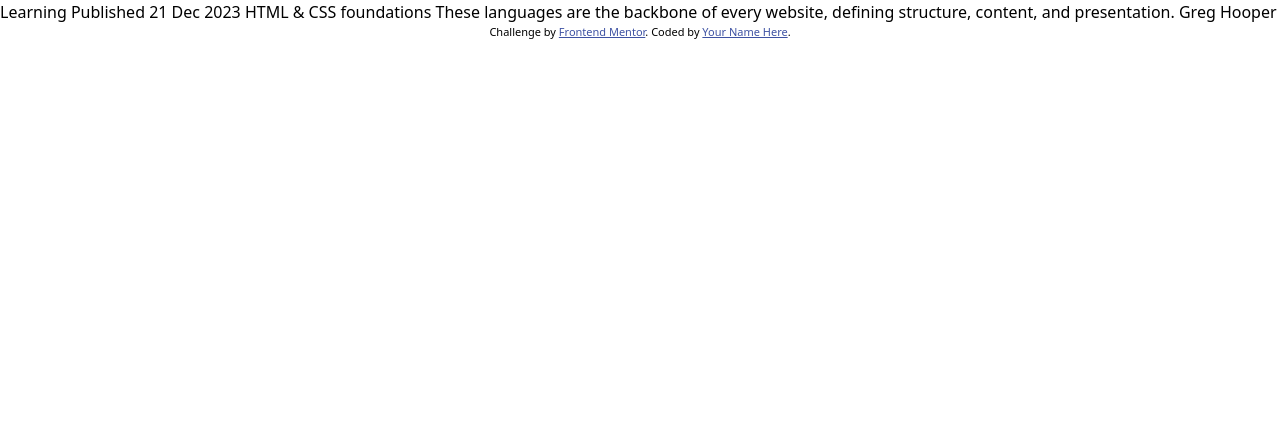
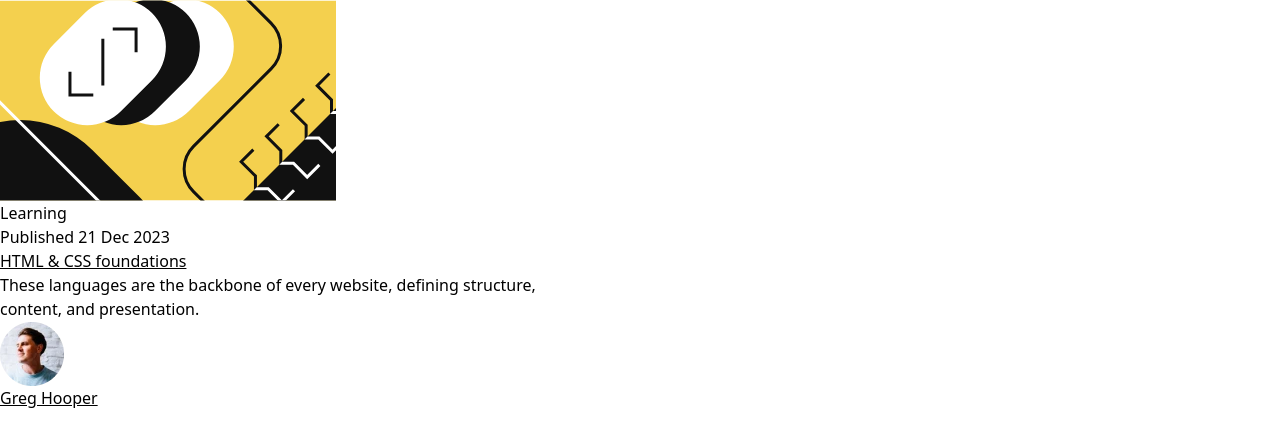
Before and after one commit to AutumnsCode/frontendmentor-projekte, a website built with Vite: page newbie/blog-preview-card/index.html in a window 1280 px wide. Built offline with nearby package versions, Linux system fonts and the light colour scheme.

Commit message:
complete html section of the project

```diff
--- a/newbie/blog-preview-card/index.html
+++ b/newbie/blog-preview-card/index.html
@@ -15,20 +15,25 @@
   </style>
 </head>
 <body>
+  <main>
+    <article class="card">
+      <header class="card__header">
+        <img src="/assets/images/illustration-article.svg" alt="">
+      </header>
+      <section class="card__section">
+        <p class="card__section-label">Learning</p>
+        <p class="card__section-publish">Published 21 Dec 2023</p>
 
-  Learning
+        <h1><a href="#" target="_blank" rel="noopener noreferrer">HTML & CSS foundations</a></h1>
+        <p>These languages are the backbone of every website, defining structure, content, and presentation.</p>
 
-  Published 21 Dec 2023
+        <div class="card__section-creator">
+          <img src="/assets/images/image-avatar.webp" alt="">
+          <h2><a href="#" target="_blank" rel="noopener noreferrer">Greg Hooper</a></h2>
+        </div>
+      </section>
+    </article>
+  </main>
 
-  HTML & CSS foundations
-
-  These languages are the backbone of every website, defining structure, content, and presentation.
-
-  Greg Hooper
-
-  <div class="attribution">
-    Challenge by <a href="https://www.frontendmentor.io?ref=challenge" target="_blank">Frontend Mentor</a>.
-    Coded by <a href="#">Your Name Here</a>.
-  </div>
 </body>
 </html>
```
